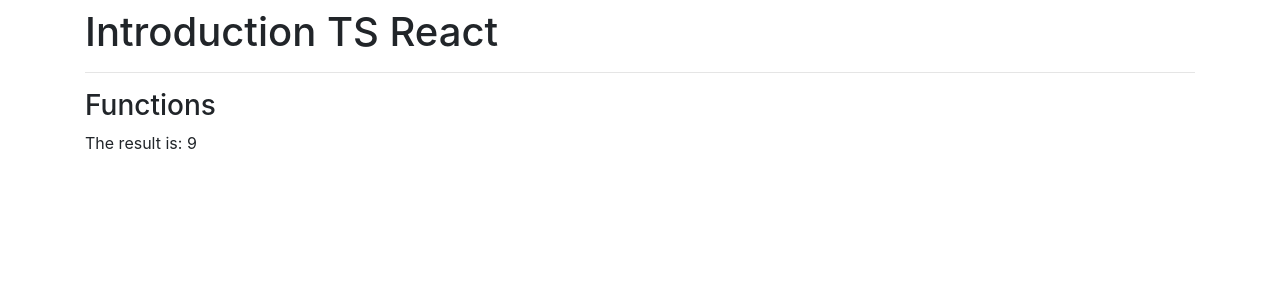
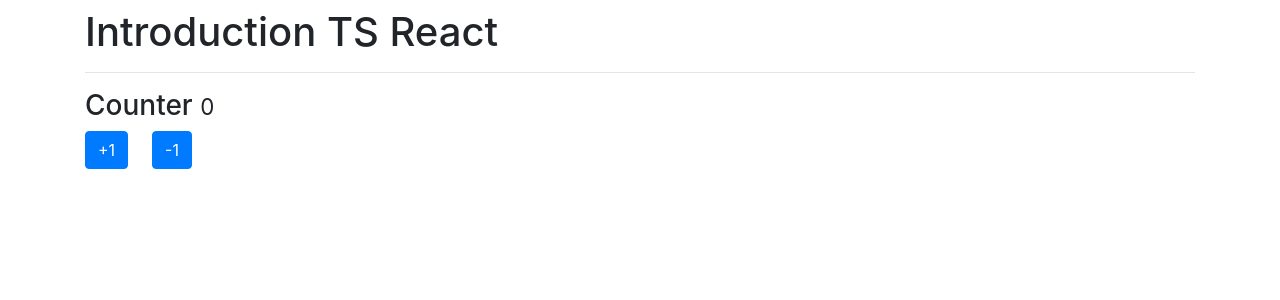
Before and after one commit to zein207/react-w-typescript, a React (Create React App) app: page / in a window 1280 px wide. Shown: the top 300 px of the page. Built offline with nearby package versions, Linux system fonts and the light colour scheme.

Commit message:
Hook useState

```diff
--- a/src/App.tsx
+++ b/src/App.tsx
@@ -1,6 +1,8 @@
 // import { BasicTypes } from "./typescript/BasicTypes";
 // import { LiteralObjects } from "./typescript/LiteralObjects";
-import { Functions } from "./typescript/Functions";
+// import { Functions } from "./typescript/Functions";
+
+import { Counter } from "./components/Counter";
 
 const App = () => {
 
@@ -10,7 +12,8 @@ const App = () => {
       <hr />
       {/* <BasicTypes /> */}
       {/* <LiteralObjects /> */}
-      <Functions />
+      {/* <Functions /> */}
+      <Counter />
     </div>
   )
 }
--- /dev/null
+++ b/src/components/Counter.tsx
@@ -0,0 +1,20 @@
+import { useState } from "react";
+
+export const Counter = () => {
+
+    const [value, setValue] = useState<number>(0);
+
+    const add = (number: number) => {
+
+        setValue( value + number );
+    };
+
+    return (
+        <>
+            <h3>Counter <small>{ value }</small></h3>
+            <button className='btn btn-primary mr-4' onClick={ () => add(1) }>+1</button>
+            <button className='btn btn-primary' onClick={ () => add(-1) }>-1</button>
+
+        </>
+    )
+}
```
